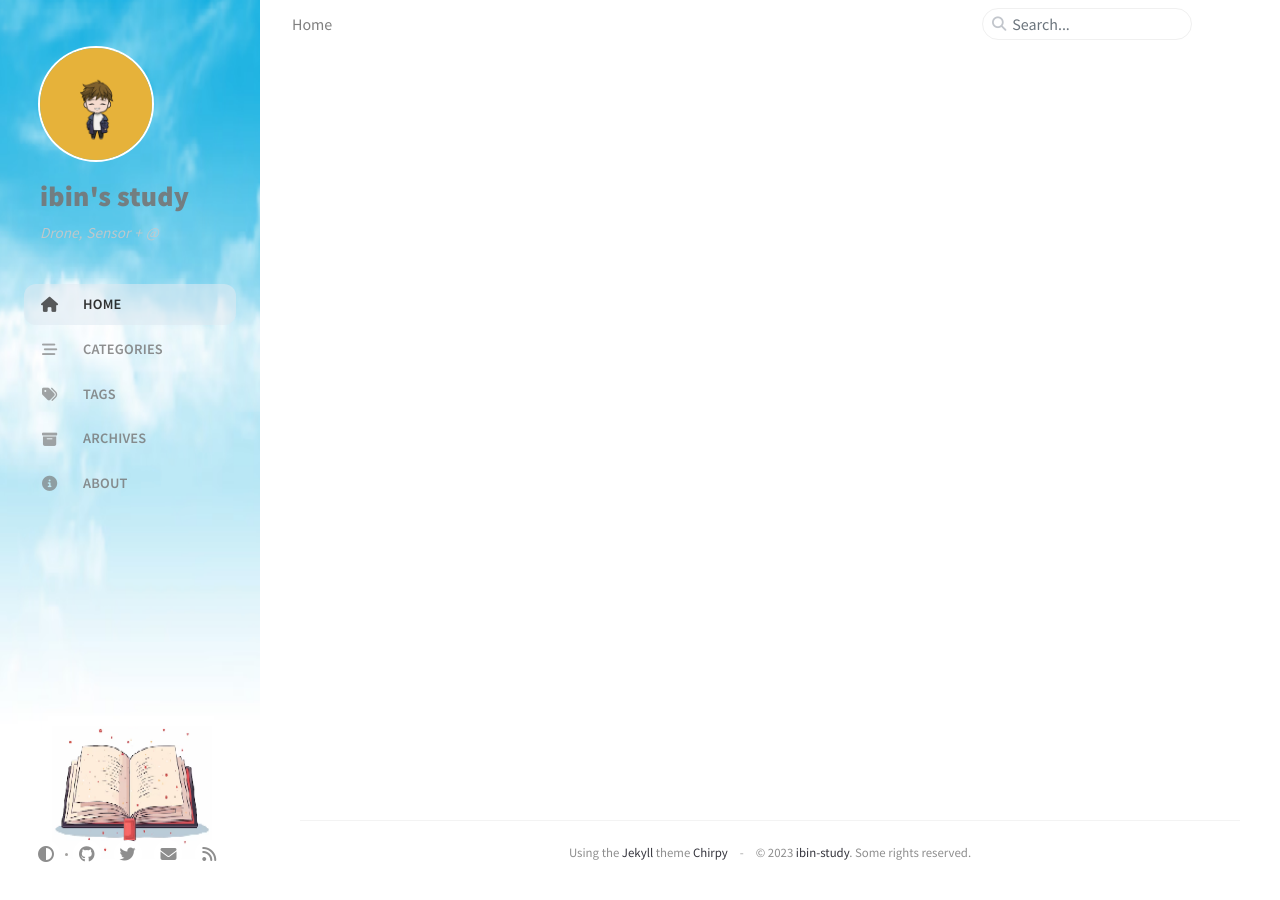
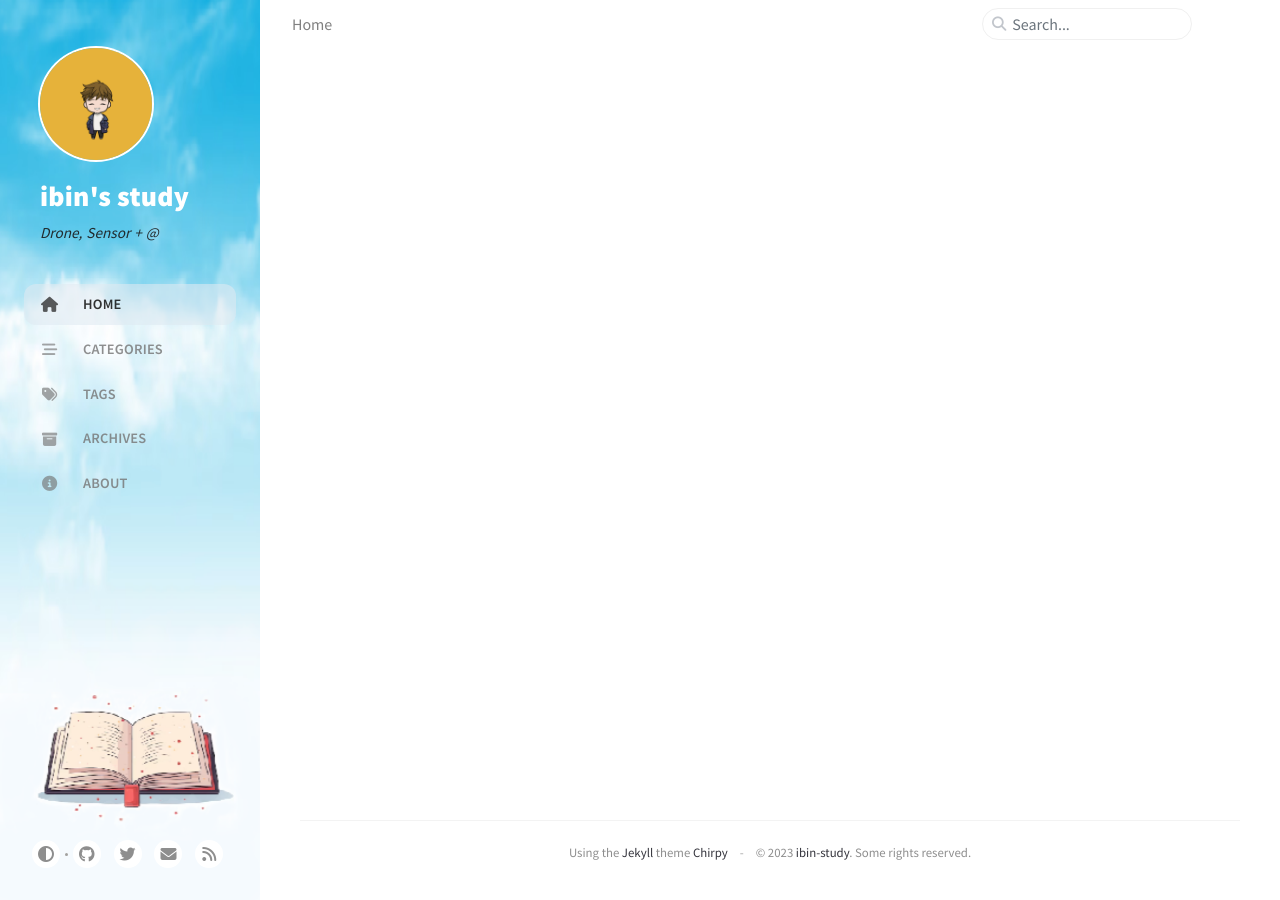
Before and after one commit to ibin-study/ibin-study.github.io, a Jekyll site: the page built from index.html, in a window 1280 px wide. Built offline with Jekyll 4.4.1, drawn with Linux system fonts in a browser that asks for light colours; cached includes are drawn as plain includes; comment, search, counter and statistics services are not loaded.

Commit message:
sidebar update

```diff
--- a/_sass/addon/commons.scss
+++ b/_sass/addon/commons.scss
@@ -750,12 +750,13 @@ $btn-mb: 0.5rem;
     font-size: 1.75rem;
     line-height: 1.2;
     letter-spacing: 0.25px;
-    color: rgba(255, 255, 255, 0.9);
+    color: rgba(10, 0, 66, 0.9);
     margin-top: 1.25rem;
     margin-bottom: 0.5rem;
 
     a {
       @extend %clickable-transition;
+      color: rgba(255, 255, 255, 1);
       @extend %sidebar-link-hover;
     }
   }
@@ -763,7 +764,7 @@ $btn-mb: 0.5rem;
   .site-subtitle {
     font-size: 95%;
     /*color: var(--sidebar-muted-color); */
-    color: rgba(200, 200, 200, 0.9);
+    color: rgba(25, 25, 25, 0.9);
     margin-top: 0.25rem;
     word-spacing: 1px;
     -webkit-user-select: none;
```
Also changed, not shown: assets/img/sky_book.png.
